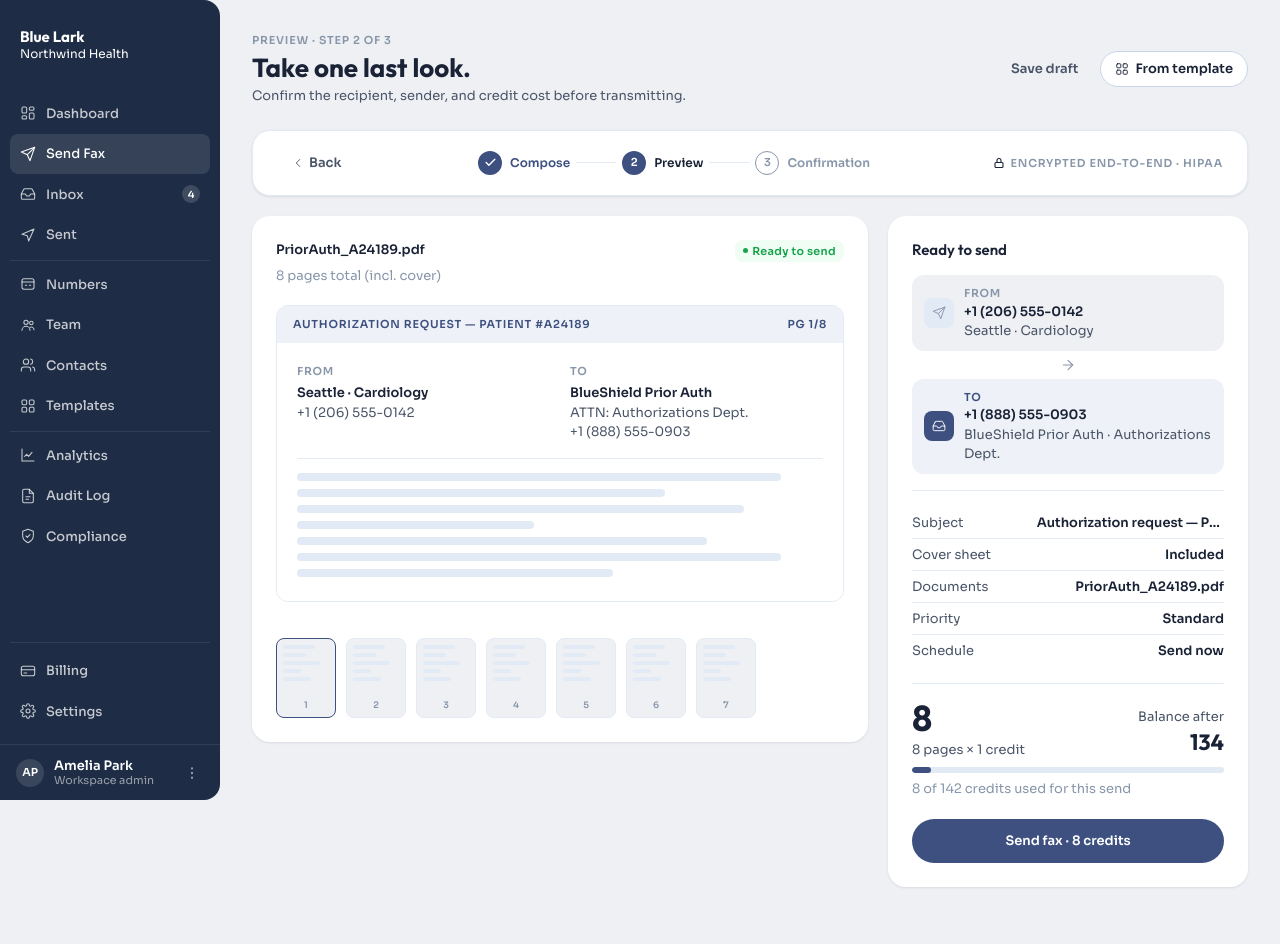
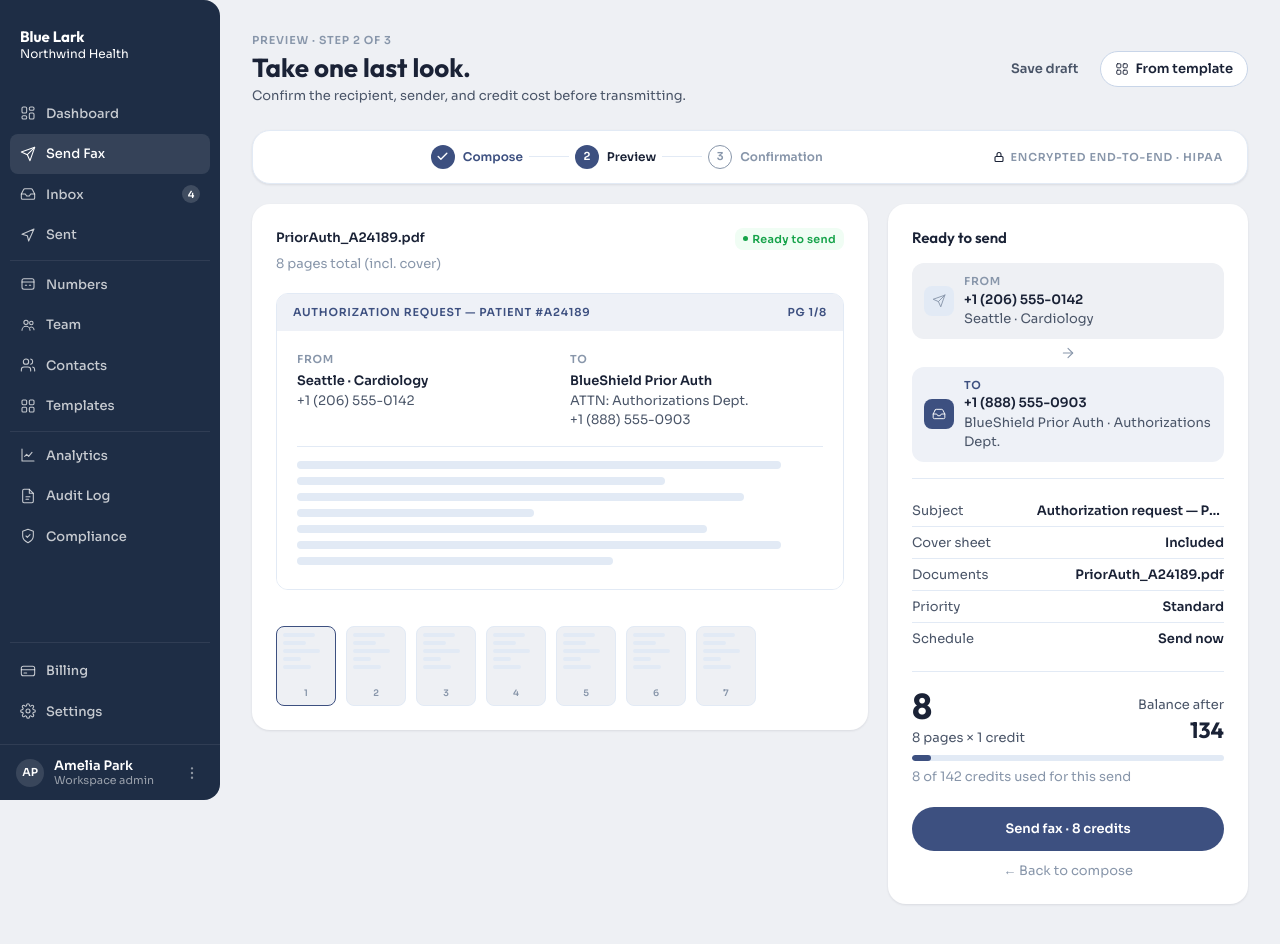
Before and after one commit to kschulze3142/design-prototype, a Next.js app: page /app/send in a window 1280 px wide. Both pictures are taken after a click on the button "Continue to preview →". Shown: the top 944 px of the page. Built offline with nearby package versions, Linux system fonts and the light colour scheme.

Commit message:
fix: send step 2 — move back button below send CTA in sidebar

```diff
--- a/app/app/send/page.tsx
+++ b/app/app/send/page.tsx
@@ -56,17 +56,10 @@ const inputStyle: React.CSSProperties = {
 
 const STEP_LABELS = ['Compose', 'Preview', 'Confirmation'];
 
-function StepIndicator({ current, onBack }: { current: number; onBack?: () => void }) {
+function StepIndicator({ current }: { current: number }) {
   return (
     <Card noPadding style={{ marginBottom: 20, border: '1px solid var(--color-border)' }}>
       <div style={{ display: 'flex', alignItems: 'center', padding: '14px 24px' }}>
-        <div style={{ flexShrink: 0, marginRight: 16 }}>
-          {onBack && (
-            <Button variant="ghost" onClick={onBack} style={{ gap: 4 }}>
-              <I.Chevron size={14} className="rotate-180" /> Back
-            </Button>
-          )}
-        </div>
         <div style={{ flex: 1, display: 'flex', alignItems: 'center', justifyContent: 'center' }}>
           {STEP_LABELS.map((label, i) => {
             const done = i < current;
@@ -594,13 +587,14 @@ function StepCompose({ form, setForm, onNext }: {
 
 // ── STEP 2: PREVIEW ───────────────────────────────────────────────────────────
 
-function StepPreview({ form, sender, totalPages, credits, onSend, sending }: {
+function StepPreview({ form, sender, totalPages, credits, onSend, sending, onBack }: {
   form: typeof defaultForm;
   sender: typeof SENDER_NUMBERS[0];
   totalPages: number;
   credits: number;
   onSend: () => void;
   sending: boolean;
+  onBack: () => void;
 }) {
   const remaining = CREDIT_BALANCE - credits;
   const usagePct = Math.min(100, Math.round((credits / CREDIT_BALANCE) * 100));
@@ -765,6 +759,7 @@ function StepPreview({ form, sender, totalPages, credits, onSend, sending }: {
             </div>
           </div>
         ) : (
+          <>
             <Button
               variant="primary"
               onClick={onSend}
@@ -772,6 +767,26 @@ function StepPreview({ form, sender, totalPages, credits, onSend, sending }: {
             >
               Send fax · {credits} {credits === 1 ? 'credit' : 'credits'}
             </Button>
+            <button
+              onClick={onBack}
+              style={{
+                display: 'block',
+                width: '100%',
+                textAlign: 'center',
+                marginTop: 10,
+                fontFamily: 'var(--font-body)',
+                fontSize: 13,
+                color: 'var(--color-text-tertiary)',
+                cursor: 'pointer',
+                border: 'none',
+                background: 'transparent',
+              }}
+              onMouseEnter={e => (e.currentTarget.style.color = 'var(--color-text-secondary)')}
+              onMouseLeave={e => (e.currentTarget.style.color = 'var(--color-text-tertiary)')}
+            >
+              ← Back to compose
+            </button>
+          </>
         )}
       </Card>
     </div>
@@ -1016,7 +1031,7 @@ export default function SendPage() {
       />
 
       <div style={{ paddingBottom: 48 }}>
-        <StepIndicator current={step} onBack={step === 1 ? () => setStep(0) : undefined} />
+        <StepIndicator current={step} />
 
         {step === 0 && <StepCompose form={form} setForm={setForm} onNext={() => setStep(1)} />}
         {step === 1 && (
@@ -1027,6 +1042,7 @@ export default function SendPage() {
             credits={credits}
             onSend={goSend}
             sending={sending}
+            onBack={() => setStep(0)}
           />
         )}
         {step === 2 && (
```
Lines whose indentation alone changed are shown as unchanged.
